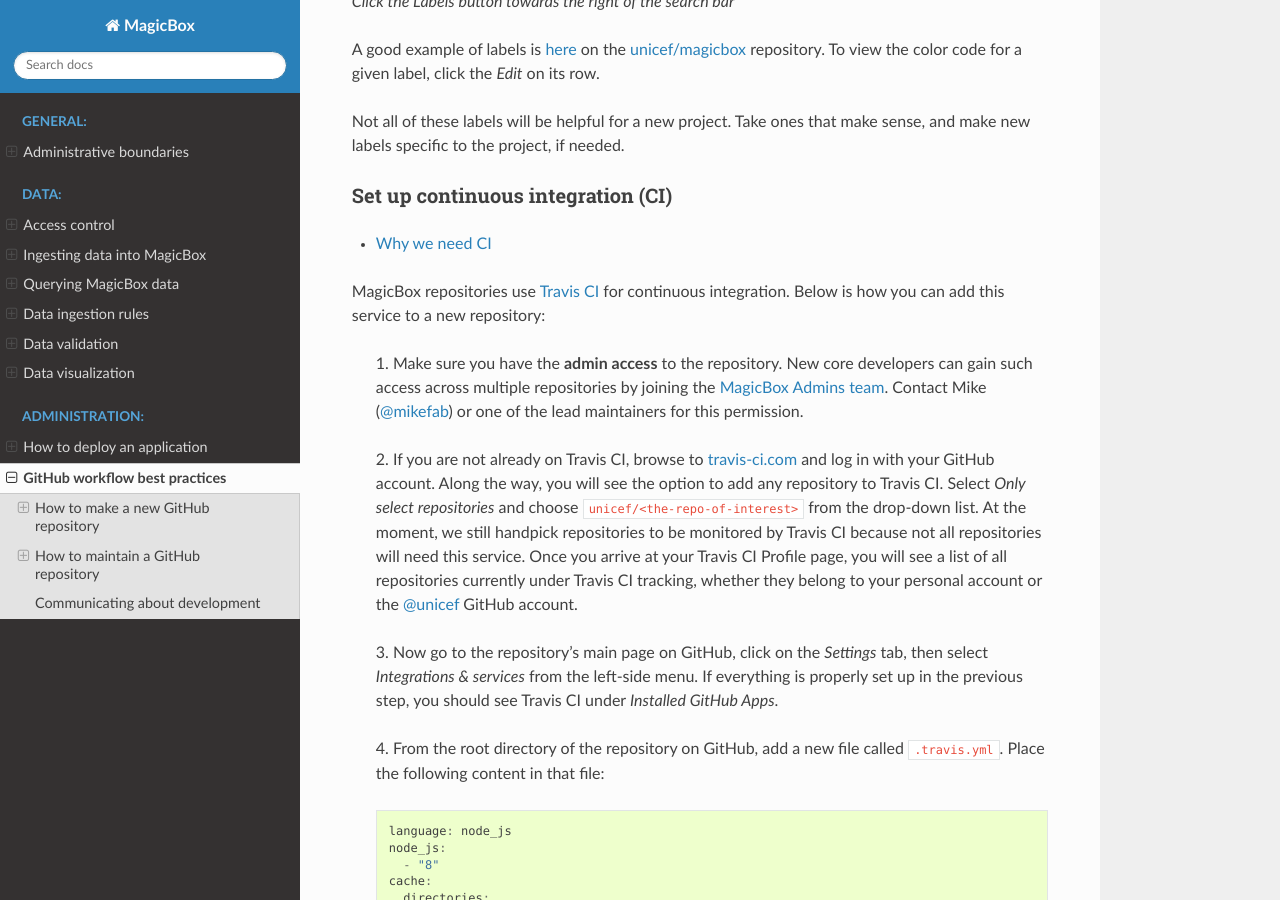
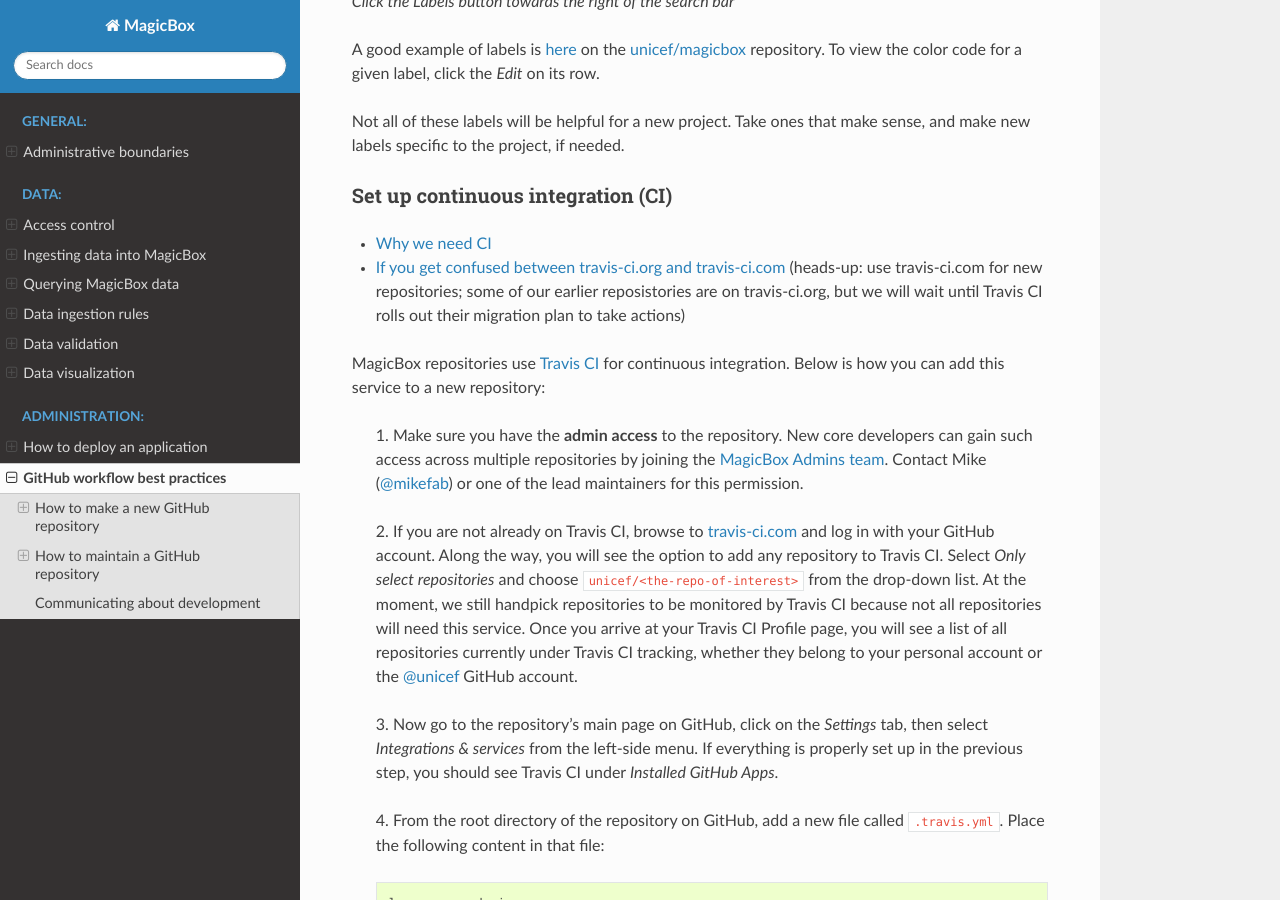
Before and after one commit to unicef/magicbox, a Sphinx documentation site: the page built from docs/admin/github-workflow.rst, in a window 1280 px wide and 900 px high, scrolled down 3532 px. Built offline with Sphinx 7.4.7 and the Read the Docs theme 2.0.0, drawn with Linux system fonts in a browser that asks for light colours.

Commit message:
Add note re: travis-ci.org vs travis-ci.com

```diff
--- a/docs/admin/github-workflow.rst
+++ b/docs/admin/github-workflow.rst
@@ -129,6 +129,7 @@
 ==================================
 
 - `Why we need CI <https://github.com/unicef/magicbox/issues/6>`_
+- `If you get confused between travis-ci.org and travis-ci.com <https://blog.travis-ci.com/2018-05-02-open-source-projects-on-travis-ci-com-with-github-apps>`_ (heads-up: use travis-ci.com for new repositories; some of our earlier reposistories are on travis-ci.org, but we will wait until Travis CI rolls out their migration plan to take actions)
 
 MagicBox repositories use `Travis CI <https://travis-ci.com/>`_ for continuous integration.
 Below is how you can add this service to a new repository:
```
